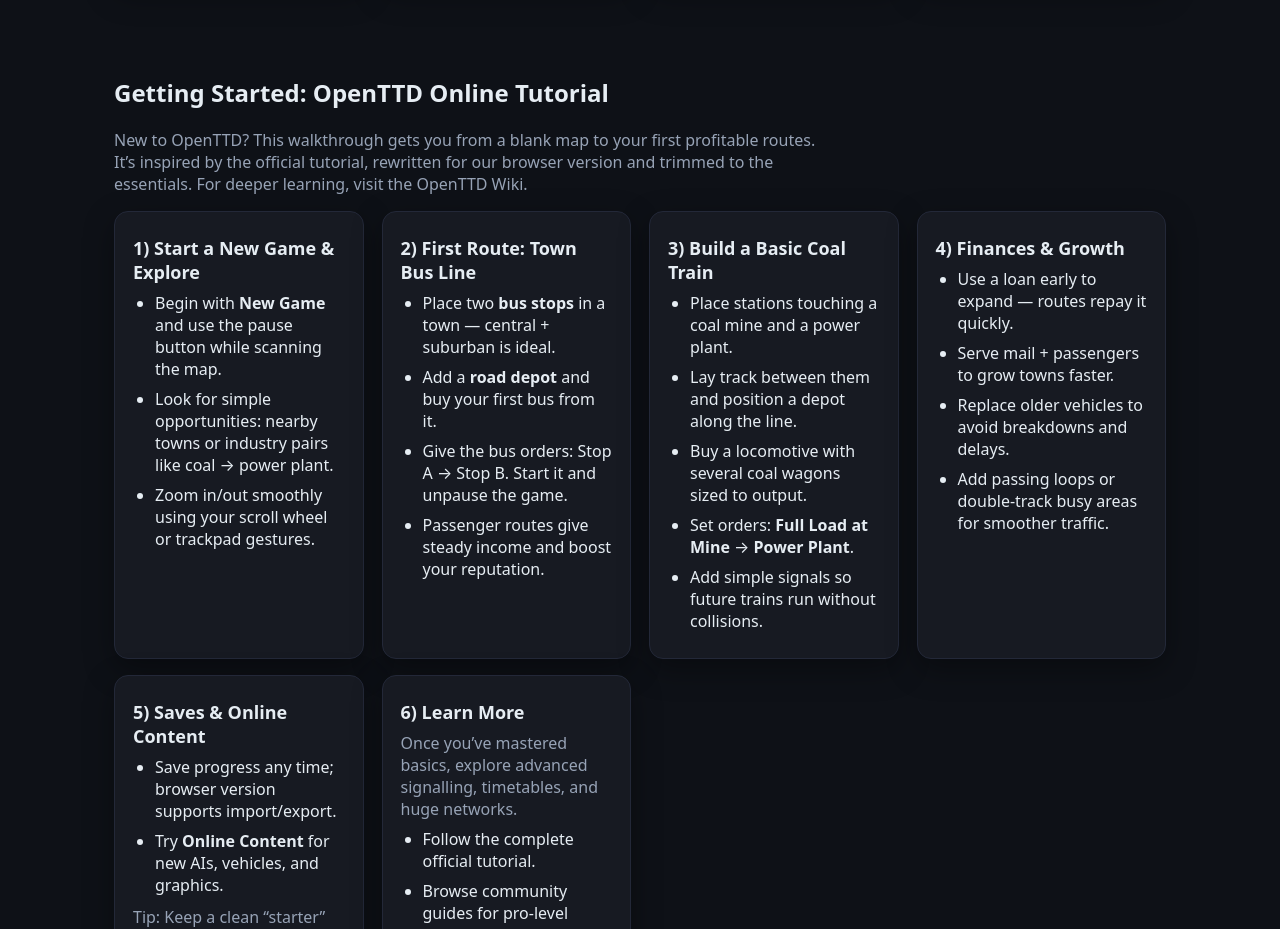
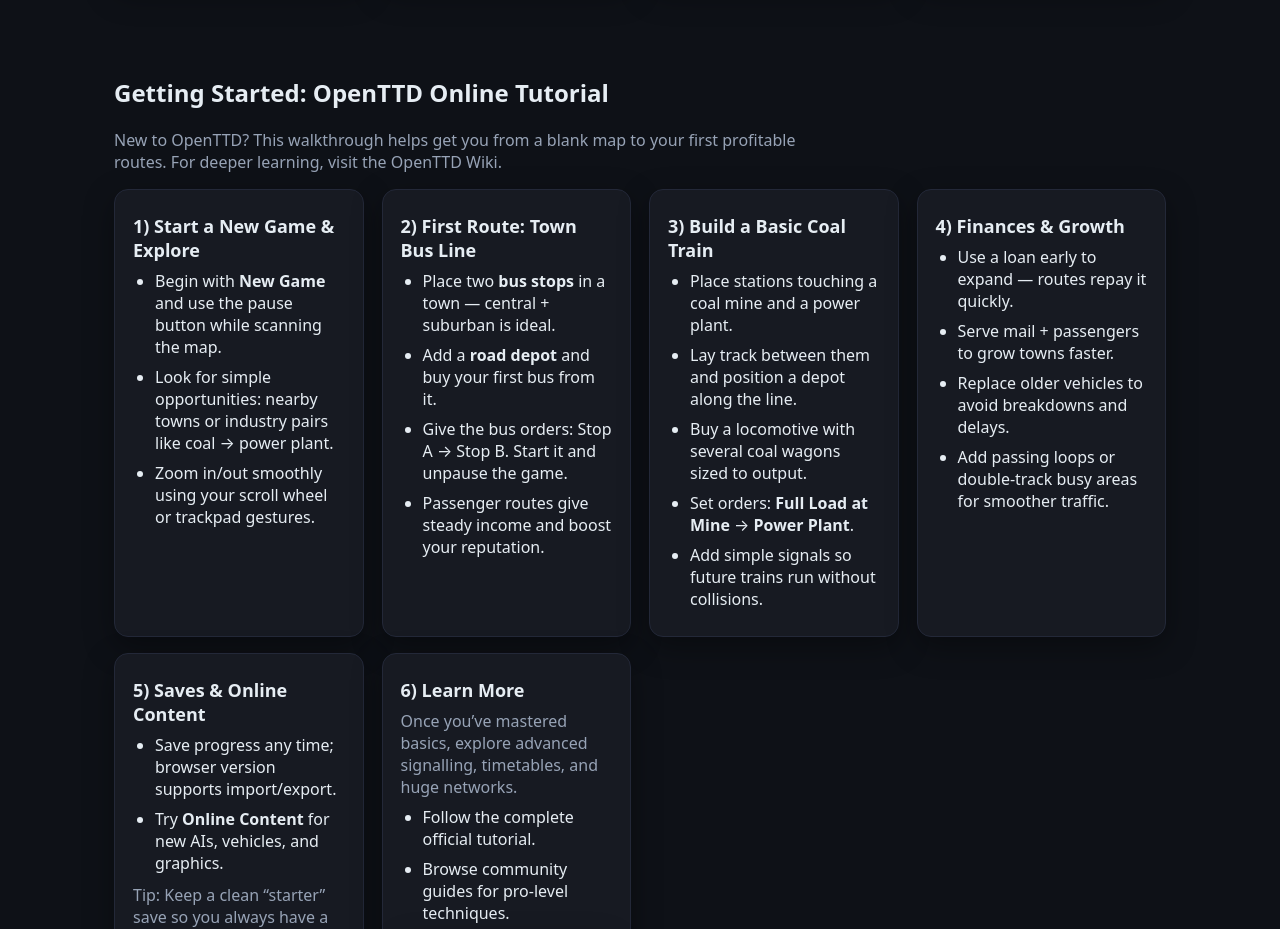
Before and after one commit to swords02/openttd-online, a plain HTML site: page index.html in a window 1280 px wide. Shown: the part 1600-2529 px from the top of the page. Drawn offline with Linux system fonts and the light colour scheme.

Commit message:
Update index.html

```diff
--- a/index.html
+++ b/index.html
@@ -191,9 +191,8 @@
     <section id="tutorial" class="tutorial">
       <h2>Getting Started: OpenTTD Online Tutorial</h2>
       <p class="lead">
-        New to OpenTTD? This walkthrough gets you from a blank map to your first profitable
-        routes. It’s inspired by the official tutorial, rewritten for our browser version and
-        trimmed to the essentials. For deeper learning, visit the
+        New to OpenTTD? This walkthrough helps get you from a blank map to your first profitable
+        routes. For deeper learning, visit the
         <a href="https://wiki.openttd.org/en/Manual/Tutorial/" target="_blank" rel="noopener">OpenTTD Wiki</a>.
       </p>
 
```
